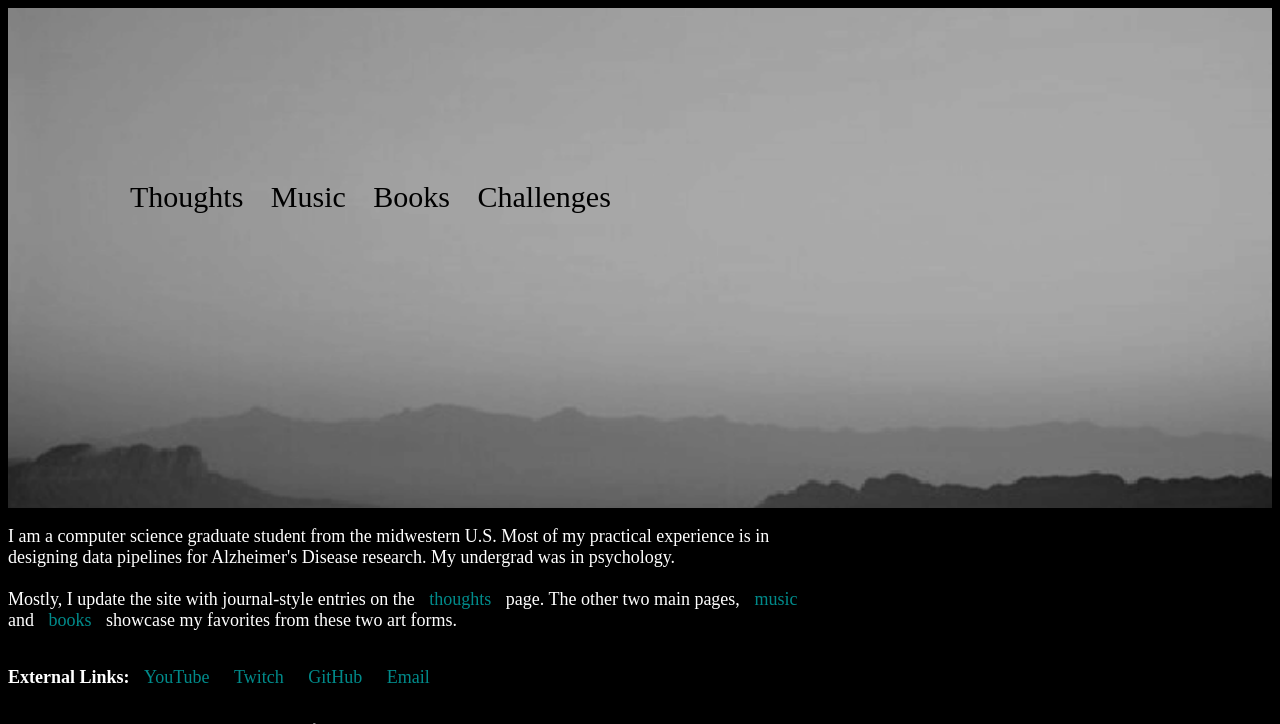
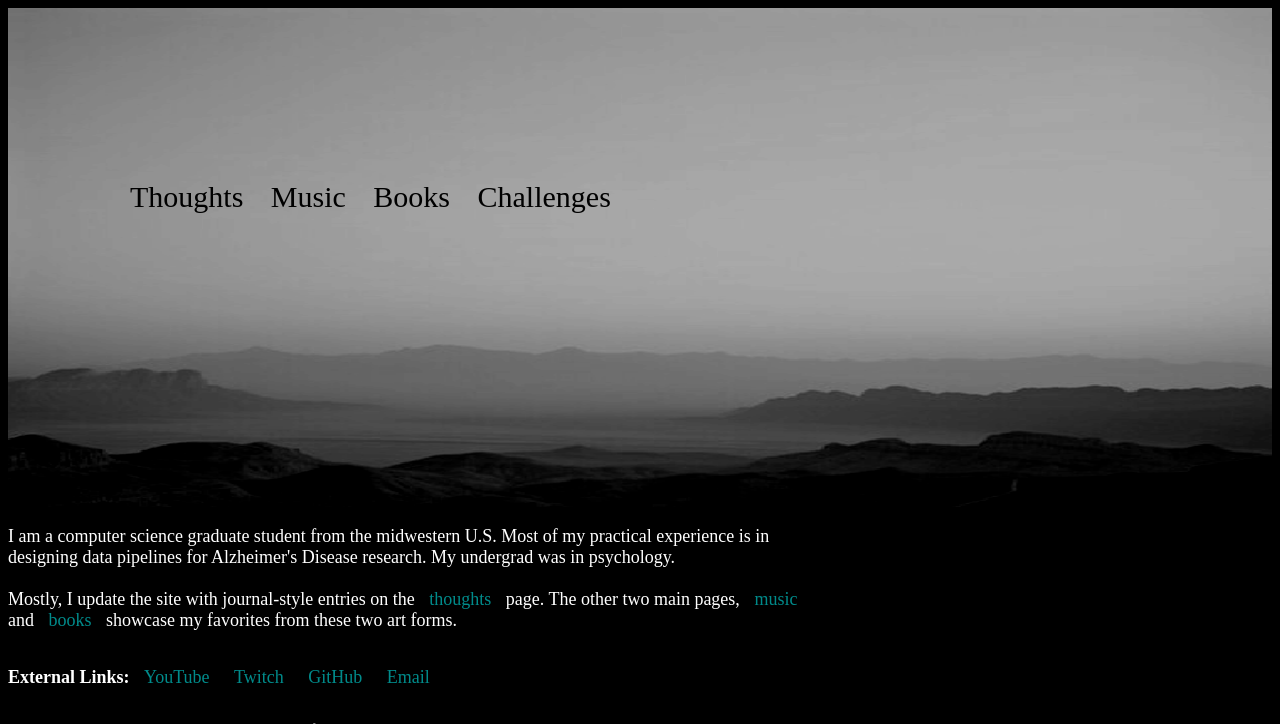
Before and after one commit to venvio/venvio.blog, a PHP site: page / in a window 1280 px wide. Shown: the top 724 px of the page. Run offline with PHP 8.4, Linux system fonts and the light colour scheme.

Commit message:
some polishing and refinements again

```diff
--- a/styles.css
+++ b/styles.css
@@ -58,7 +58,7 @@
     background-image: url('assets/photos/horizon-banner.png');
     background-position: center;
     background-repeat: no-repeat;
-    background-size: cover;
+    background-size: 100% 100%;
 }
 
 .container2 {
```
